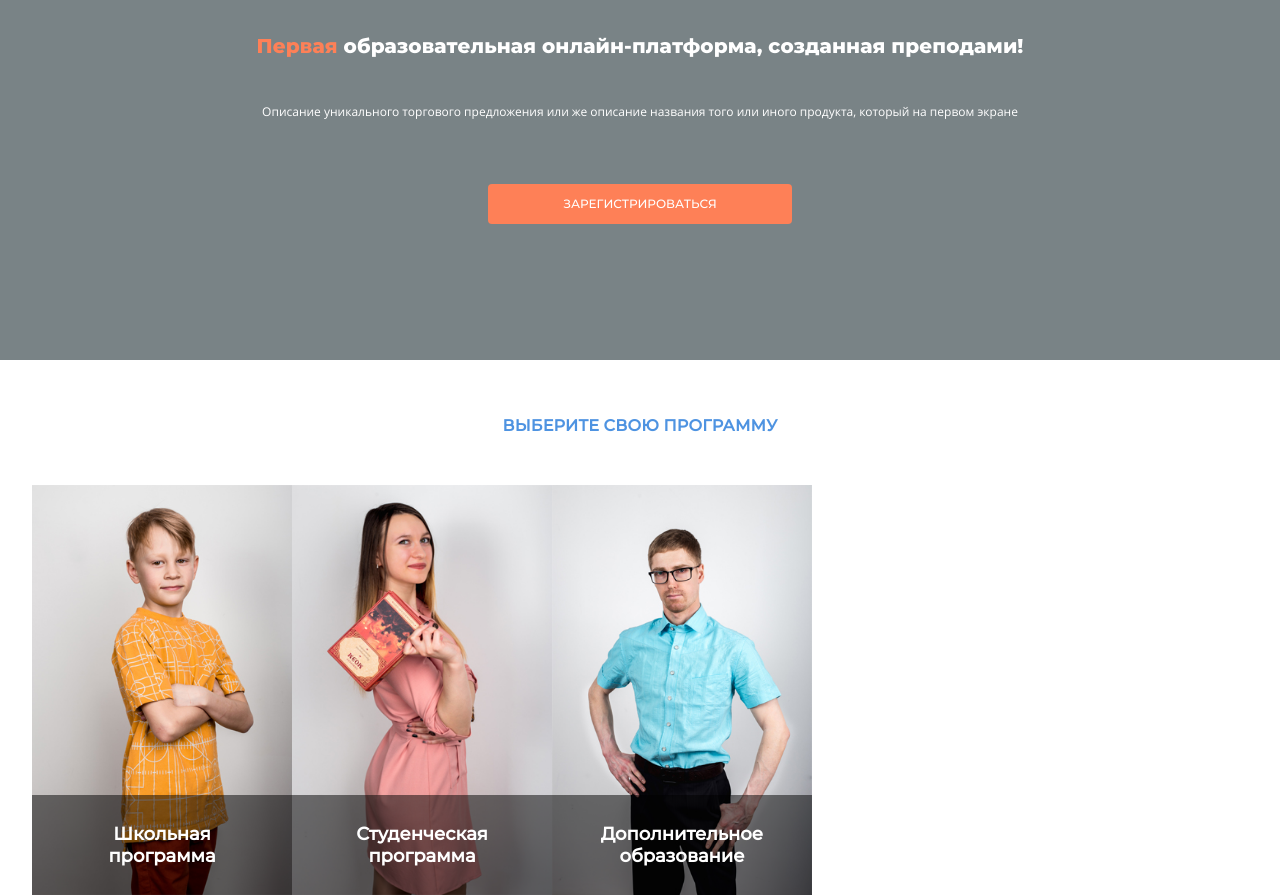
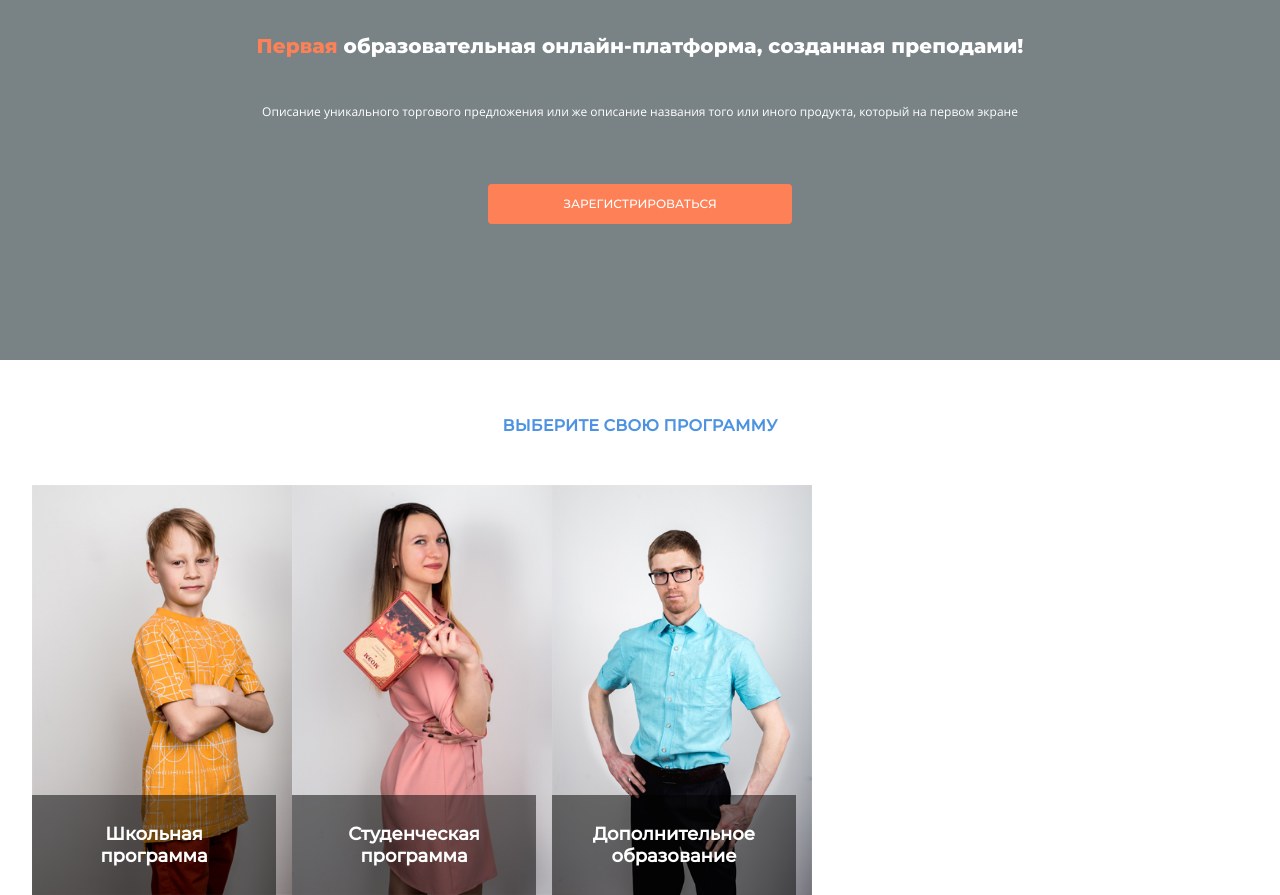
Before and after one commit to 777Antoniy777/prepodam-test, a website: page src/index.html in a window 1280 px wide. Shown: the part 120-1015 px from the top of the page. Drawn offline with nearby package versions, Linux system fonts and the light colour scheme; files that its build step writes are made by us from their sources.

Commit message:
update slider

```diff
--- a/src/index.html
+++ b/src/index.html
@@ -98,28 +98,31 @@
             <div class="programme___slider slider">
 
                 <div class="slider__item">
-                  <img src="img/card-1.jpg" width="393" height="537" alt="Школьная программа">
+                  <a href="#">
+                    <img class="slider__image" src="img/card-1.jpg" width="393" height="537" alt="Школьная программа">
 
                     <div class="slider__inner-wrapper">
                       <h3>Школьная программа</h3>
                     </div>
-
+                  </a>
                 </div>
                 <div class="slider__item">
-                  <img src="img/card-2.jpg" width="393" height="537" alt="Студенческая программа">
+                  <a href="#">
+                    <img class="slider__image" src="img/card-2.jpg" width="393" height="537" alt="Студенческая программа">
 
                     <div class="slider__inner-wrapper">
                       <h3>Студенческая программа</h3>
                     </div>
-
+                  </a>
                 </div>
                 <div class="slider__item">
-                  <img src="img/card-3.jpg" width="393" height="537" alt="Дополнительное образование">
+                  <a href="#">
+                    <img class="slider__image" src="img/card-3.jpg" width="393" height="537" alt="Дополнительное образование">
 
                     <div class="slider__inner-wrapper">
                       <h3>Дополнительное образование</h3>
                     </div>
-
+                  </a>
                 </div>
 
             </div>
--- a/src/sass/blocks/slider.scss
+++ b/src/sass/blocks/slider.scss
@@ -9,28 +9,28 @@
   min-height: 410px;
 }
 
-.slider__item img {
+.slider__image {
   width: 100%;
   min-height: 410px;
   max-height: 410px;
   margin: 0 auto;
   object-fit: cover;
-  // object-position: 0 -30px;
+  object-position: 0 0;
 }
 
 .slider__inner-wrapper {
   position: absolute;
-  left: 50%;
+  left: 0;
   bottom: 0;
   display: flex;
   justify-content: center;
   align-items: center;
-  width: 260px;
+  width: calc(100% - 16px);
   min-height: 100px;
   margin: 0 auto;
+  padding: 5px 10px;
   text-align: center;
   background-color: rgba($b, 0.5);
-  transform: translateX(-50%);
 }
 
 .slider__inner-wrapper h3 {
```
Also changed, not shown: src/js/main/slider.js (+30 -33 lines). Lines whose indentation alone changed are shown as unchanged.
